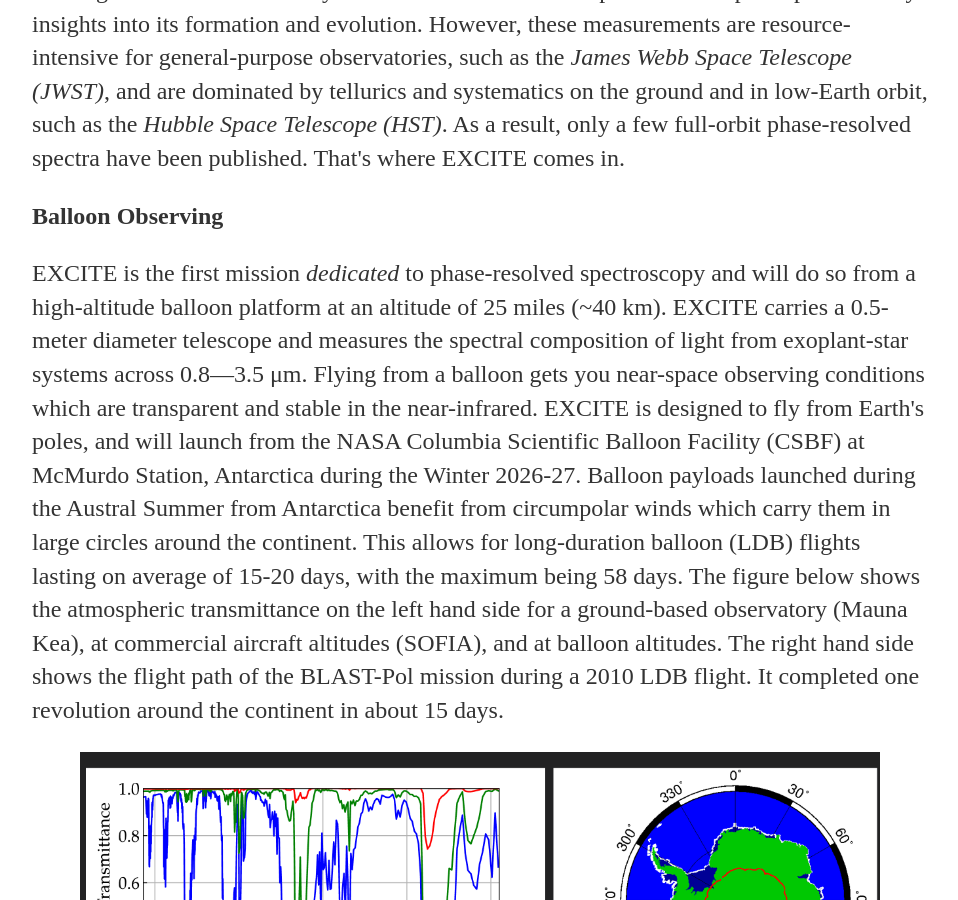
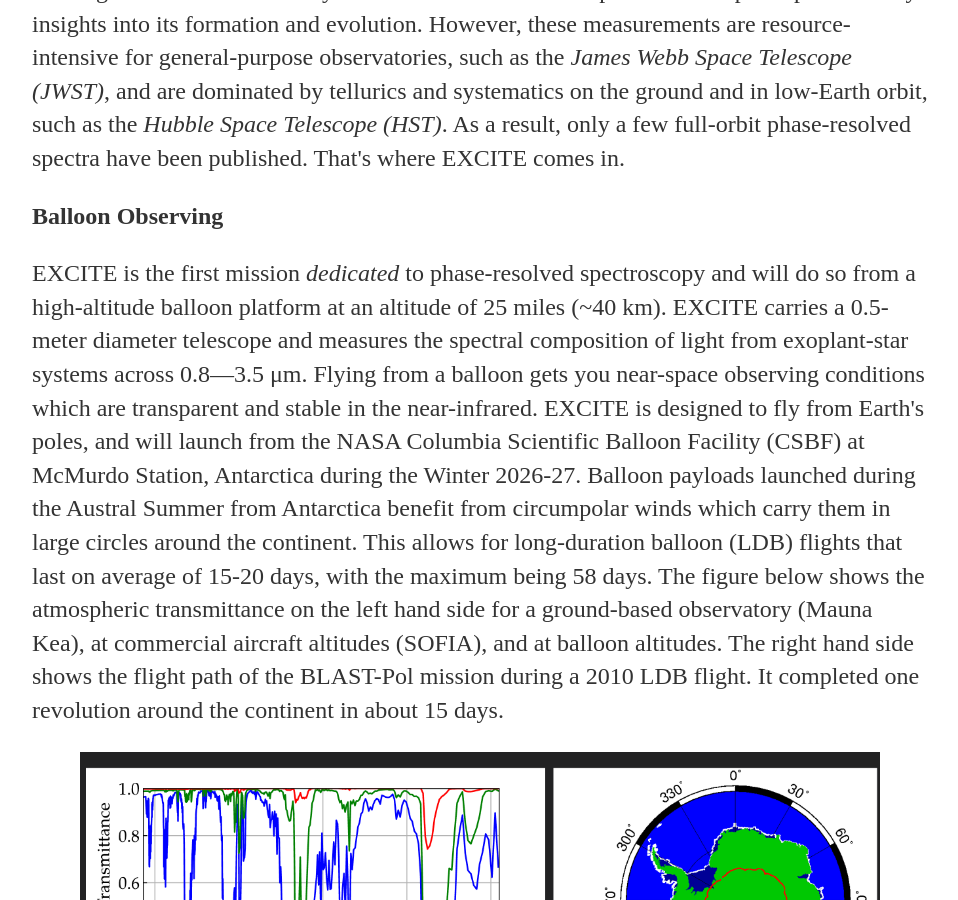
Before and after one commit to timrehm/timrehm.github.io, a Jekyll site: the page built from research/excite.html, in a window 1280 px wide and 900 px high, scrolled down 2288 px. Shown: the whole window, without its empty margins (160-1118 px from the left). Built offline with Jekyll 4.4.1, drawn with Linux system fonts in a browser that asks for light colours.

Commit message:
Update excite.html

```diff
--- a/research/excite.html
+++ b/research/excite.html
@@ -45,7 +45,7 @@ title: EXCITE
 		across 0.8&mdash;3.5 &mu;m. Flying from a balloon gets you near-space observing conditions which are transparent and stable in the
 		near-infrared. EXCITE is designed to fly from Earth's poles, and will launch from the NASA Columbia Scientific Balloon Facility (CSBF) at
 		McMurdo Station, Antarctica during the Winter 2026-27. Balloon payloads launched during the Austral Summer from Antarctica benefit from circumpolar
-		winds which carry them in large circles around the continent. This allows for long-duration balloon (LDB) flights lasting on average of 15-20 days,
+		winds which carry them in large circles around the continent. This allows for long-duration balloon (LDB) flights that last on average of 15-20 days,
 		with the maximum being 58 days. The figure below shows the atmospheric transmittance on the left hand side for a ground-based observatory (Mauna Kea),
 		at commercial aircraft altitudes (SOFIA), and at balloon altitudes. The right hand side shows the flight path of the BLAST-Pol mission during a 2010
 	LDB flight. It completed one revolution around the continent in about 15 days.</p>
```
